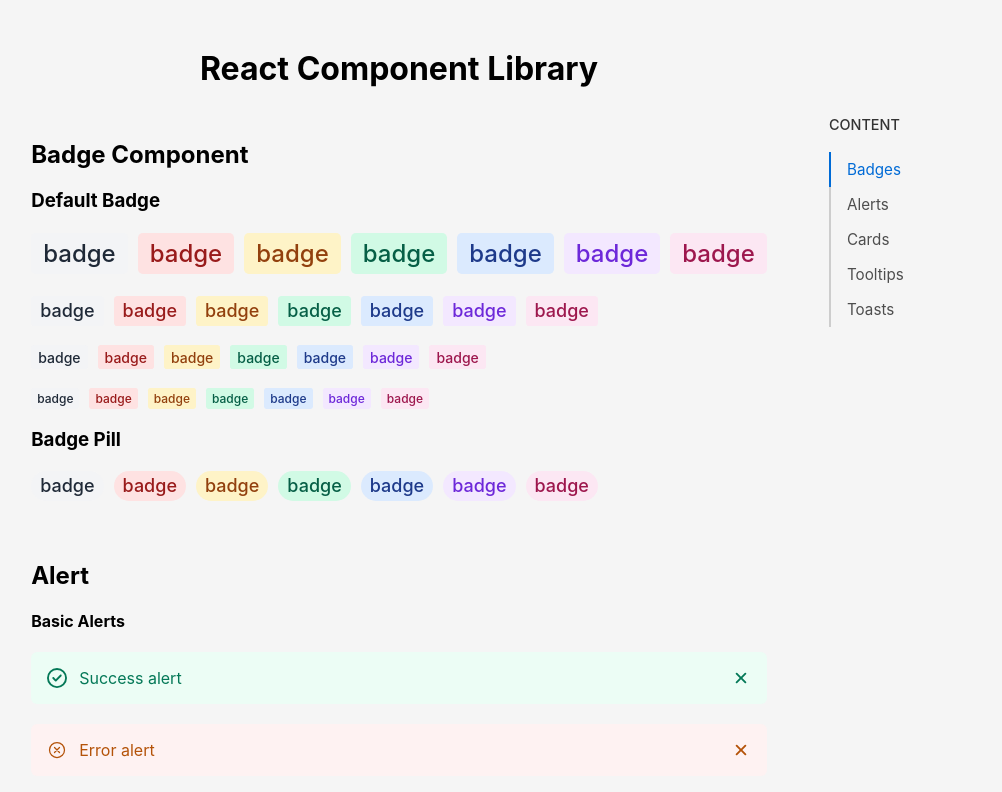
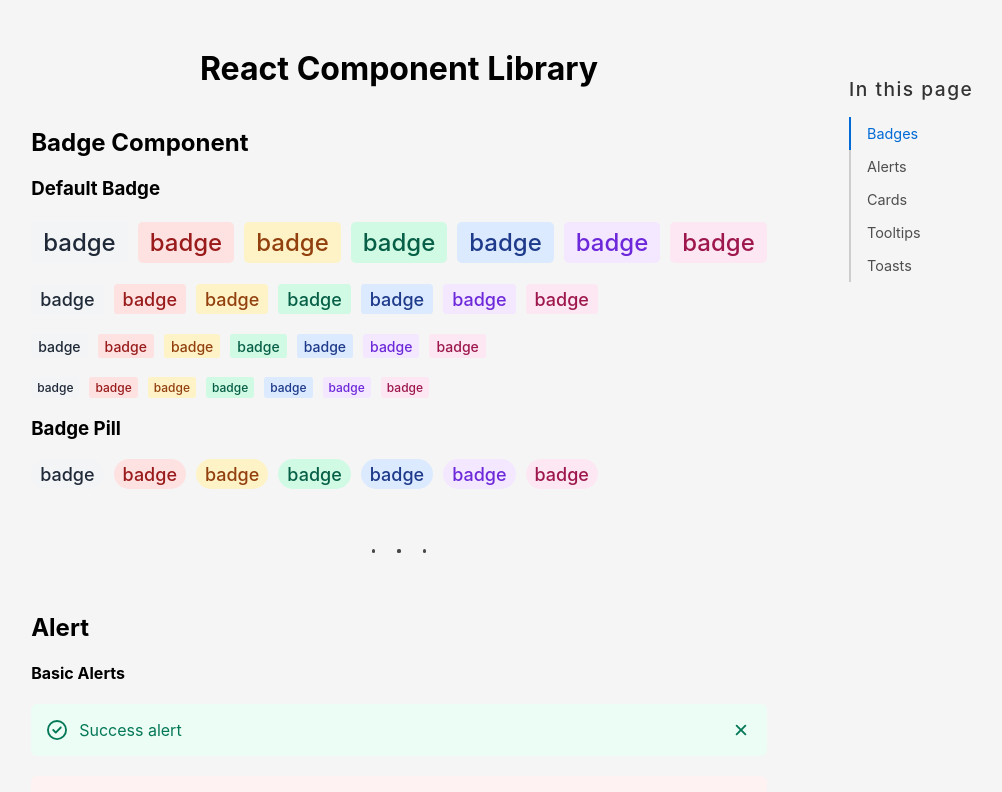
Before and after one commit to Sushmitha-93/React-component-library, a React (Vite) app: page / in a window 1280 px wide. Shown: the top 792 px of the page, without its empty margins (231-1233 px from the left). Built offline with nearby package versions, Linux system fonts and the light colour scheme.

Commit message:
Add DotDivider component, update TOC heading, and enhance layout styles

```diff
--- a/src/App.css
+++ b/src/App.css
@@ -11,8 +11,8 @@
   overflow-y: auto; /* Ensure the content scrolls if it overflows */
 }
 
-.section {
-  padding: 10px 0;
+.page-title {
+  margin-bottom: 40px;
 }
 
 /* Optional: Adjust the container for responsiveness */
--- a/src/App.jsx
+++ b/src/App.jsx
@@ -6,6 +6,7 @@ import ToastDemo from "./components/Toast/ToastDemo";
 import TooltipDemo from "./components/Tooltip/TooltipDemo";
 import { ToastProvider } from "./components/Toast/ToastContext";
 import TOC from "./components/TableOfContents/TOC";
+import DotDivider from "./components/DotDivider/DotDivider";
 
 const sections = [
   { id: "badge-section", label: "Badges" },
@@ -20,24 +21,31 @@ function App() {
     <>
       <div className="main-container">
         <div className="content">
-          <h1 style={{ textAlign: "center" }}>React Component Library</h1>
+          <h1 style={{ textAlign: "center" }} className="page-title">
+            React Component Library
+          </h1>
           <div id="badge-section" className="section">
             <BadgeDemo />
           </div>
+          <DotDivider />
           <div id="alert-section" className="section">
             <AlertDemo />
           </div>
+          <DotDivider />
           <div id="card-section" className="section">
             <CardDemo />
           </div>
+          <DotDivider />
           <div id="tooltip-section" className="section">
             <TooltipDemo />
           </div>
+          <DotDivider />
           <div id="toast-section" className="section">
             <ToastProvider>
               <ToastDemo />
             </ToastProvider>
           </div>
+          <DotDivider />
         </div>
         <TOC sections={sections} />
       </div>
--- /dev/null
+++ b/src/components/DotDivider/DotDivider.jsx
@@ -0,0 +1,13 @@
+import "./dotDivider.css";
+
+const DotDivider = () => {
+  return (
+    <div className="dot-divider">
+      <div className="dot"></div>
+      <div className="dot"></div>
+      <div className="dot"></div>
+    </div>
+  );
+};
+
+export default DotDivider;
--- /dev/null
+++ b/src/components/DotDivider/dotdivider.css
@@ -0,0 +1,13 @@
+.dot-divider {
+  display: flex;
+  justify-content: center;
+  gap: 22px;
+  margin: 60px 0;
+}
+
+.dot {
+  width: 0.2rem;
+  height: 0.2rem;
+  border-radius: 50%;
+  background-color: #464646;
+}
--- a/src/components/TableOfContents/TOC.jsx
+++ b/src/components/TableOfContents/TOC.jsx
@@ -29,7 +29,7 @@ const TOC = ({ sections }) => {
   return (
     <>
       <div className="toc">
-        <h4 className="toc-heading">CONTENT</h4>
+        <h4 className="toc-heading">In this page</h4>
         <nav>
           <ul>
             {sections.map(({ id, label }) => (
--- a/src/components/TableOfContents/toc.css
+++ b/src/components/TableOfContents/toc.css
@@ -5,12 +5,14 @@
   top: 0;
   right: 0;
   height: 100%;
-  padding: 20px;
 }
+
 .toc-heading {
-  font-size: 0.9em;
+  font-size: 1.2rem;
   font-weight: 500;
   color: #333;
+  letter-spacing: 1.5px;
+  margin: 0 0 1rem;
 }
 
 .toc nav ul {
@@ -22,7 +24,7 @@
 .toc nav ul li {
   border-left: 2px solid #cdcdcd;
   padding: 0.5rem 1rem;
-  font-size: 0.95em;
+  font-size: 0.9rem;
   color: #4e4e4e;
   font-weight: 400;
 }
```
